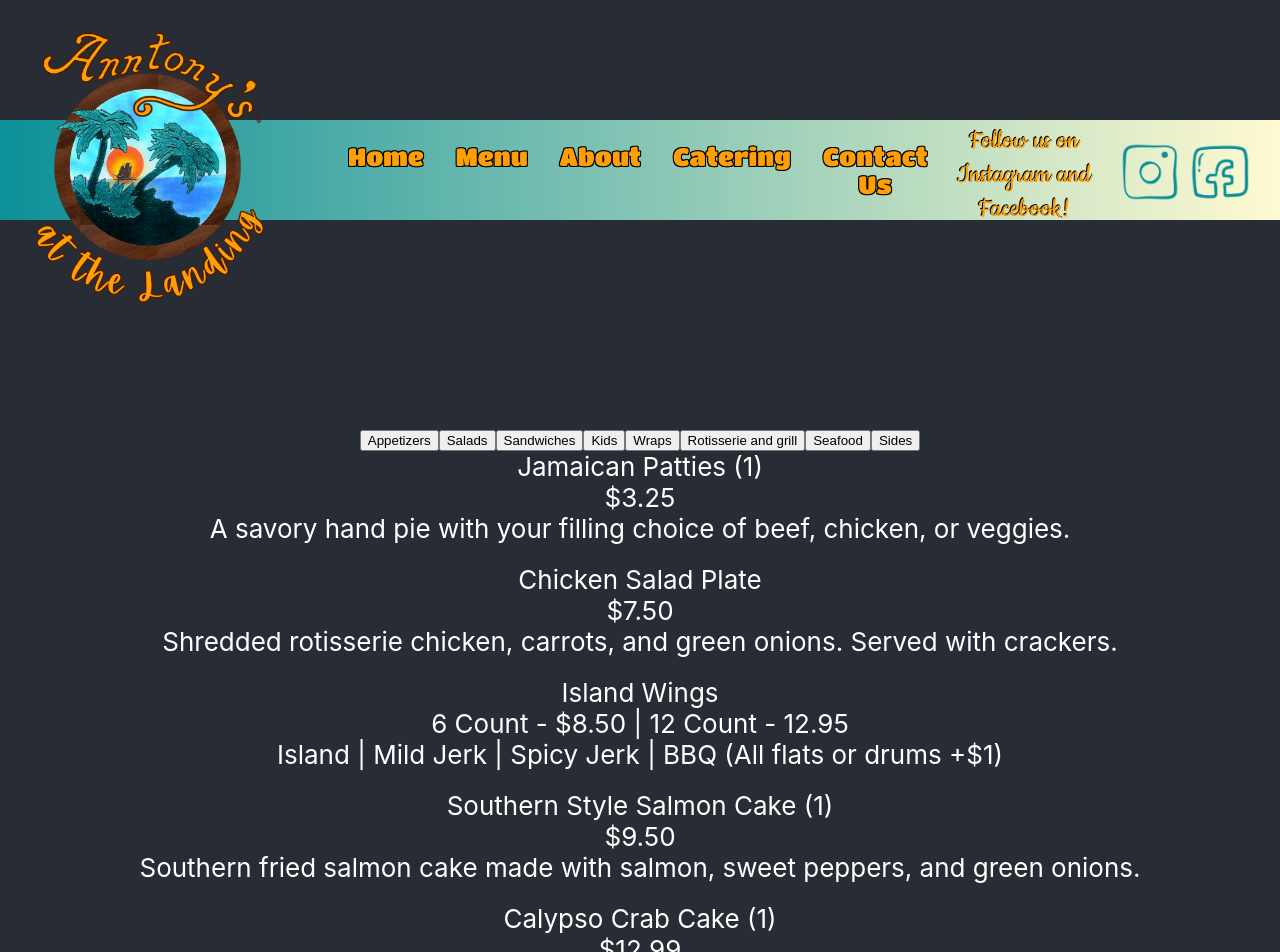
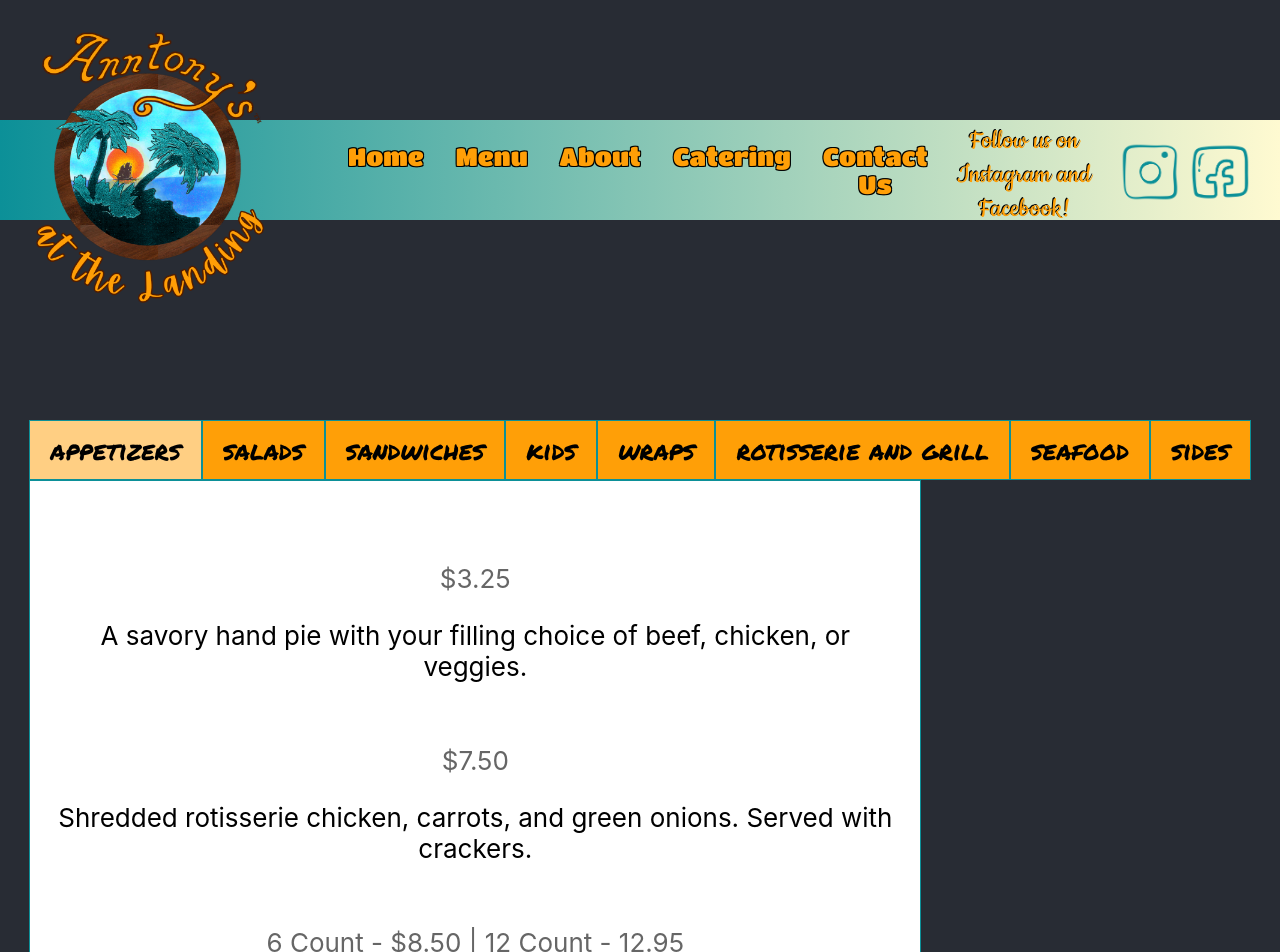
Before and after one commit to Introvette/anntonys-at-the-landing, a React (Create React App) app: page /menu in a window 1280 px wide. Shown: the top 952 px of the page. Built offline with nearby package versions, Linux system fonts and the light colour scheme.

Commit message:
touch fix

```diff
--- a/src/Components/MenuTabs/menuTabs.jsx
+++ b/src/Components/MenuTabs/menuTabs.jsx
@@ -329,72 +329,113 @@ const MenuTabs = () => {
   }, []);
 
   const handleTabClick = (tab) => {
-    setActiveTab((prevTab) => (prevTab === tab ? null : tab));
+    setActiveTab(tab);
+    if (isMobile) {
+      setTimeout(() => {
+        const tabContent = document.querySelector(`#${tab}`);
+        if (tabContent) {
+          tabContent.scrollIntoView({ behavior: "smooth" });
+        }
+      }, 0);
+    }
   };
 
   const handleTouchStart = (e) => {
     startYRef.current = e.touches[0].clientY;
+    isScrollingRef.current = false;
   };
 
   const handleTouchMove = (e) => {
     const currentY = e.touches[0].clientY;
-    if (startYRef.current !== null) {
-      const deltaY = startYRef.current - currentY;
-      if (Math.abs(deltaY) > 10) {
+    const diffY = Math.abs(currentY - startYRef.current);
+    if (diffY > 10) {
       isScrollingRef.current = true;
-      }
     }
   };
 
-  const handleTouchEnd = (e) => {
+  const handleTouchEnd = (e, tab) => {
     if (!isScrollingRef.current) {
-      const targetTab = e.target.getAttribute("data-tab");
-      if (targetTab) {
-        handleTabClick(targetTab);
+      handleTabClick(tab);
     }
-    }
-    startYRef.current = null;
-    isScrollingRef.current = false;
+  };
+
+  const handleContentTouchStart = (e) => {
+    e.stopPropagation();
+  };
+
+  const handleContentTouchMove = (e) => {
+    e.stopPropagation();
+  };
+
+  const handleContentTouchEnd = (e) => {
+    e.stopPropagation();
   };
 
   return (
+    <div className={`menu-tabs-container ${isMobile ? "mobile" : "desktop"}`}>
+      {isMobile ? (
+        <div className="mobile-tabs-wrapper">
+          <input type="checkbox" id="toggle-menu" className="sr-only" />
+          <label htmlFor="toggle-menu" className="toggle-menu-label">
+            <span className="material-icons"></span>
+          </label>
+          <div className="collapsible-menu" ref={menuRef}>
+            {Object.keys(menuData).map((category) => (
+              <div key={category}>
                 <div
-      className={`menu-container ${isMobile ? "mobile" : ""}`}
+                  className={`tab ${activeTab === category ? "active" : ""}`}
                   onTouchStart={handleTouchStart}
                   onTouchMove={handleTouchMove}
-      onTouchEnd={handleTouchEnd}
-      ref={menuRef}
+                  onTouchEnd={(e) => handleTouchEnd(e, category)}
                 >
-      <div className="tab-buttons">
-        {Object.keys(menuData).map((tab) => (
-          <button
-            key={tab}
-            className={`tab-button ${activeTab === tab ? "active" : ""}`}
-            data-tab={tab}
-            onClick={() => handleTabClick(tab)}
+                  {category}
+                </div>
+                {activeTab === category && (
+                  <div
+                    className="menu-content"
+                    id={category}
+                    onTouchStart={handleContentTouchStart}
+                    onTouchMove={handleContentTouchMove}
+                    onTouchEnd={handleContentTouchEnd}
                   >
-            {tab.charAt(0).toUpperCase() + tab.slice(1)}
-          </button>
-        ))}
-      </div>
-      <div className="tab-content">
-        {Object.entries(menuData).map(([tab, items]) => (
-          <div
-            key={tab}
-            className={`tab-panel ${activeTab === tab ? "active" : ""}`}
-          >
-            {items.map((item, index) => (
-              <div key={index} className="menu-item">
-                <div className="menu-item-name">{item.name}</div>
-                <div className="menu-item-price">{item.price}</div>
-                <div className="menu-item-description">
-                  {item.description}
-                </div>
+                    {menuData[category].map((item, index) => (
+                      <div key={index} className={`menu-item ${category}`}>
+                        <h3 className="item-name">{item.name}</h3>
+                        <span className="item-price">{item.price}</span>
+                        <p className="item-description">{item.description}</p>
                       </div>
                     ))}
                   </div>
+                )}
+              </div>
             ))}
           </div>
+        </div>
+      ) : (
+        <div className="desktop-tabs-wrapper">
+          {Object.keys(menuData).map((category) => (
+            <div
+              key={category}
+              className={`tab ${activeTab === category ? "active" : ""}`}
+              onClick={() => handleTabClick(category)}
+            >
+              {category}
+            </div>
+          ))}
+        </div>
+      )}
+
+      {activeTab && !isMobile && (
+        <div className="menu-content" id={activeTab}>
+          {menuData[activeTab].map((item, index) => (
+            <div key={index} className={`menu-item ${activeTab}`}>
+              <h3 className="item-name">{item.name}</h3>
+              <span className="item-price">{item.price}</span>
+              <p className="item-description">{item.description}</p>
+            </div>
+          ))}
+        </div>
+      )}
     </div>
   );
 };
```
Lines whose indentation alone changed are shown as unchanged.
